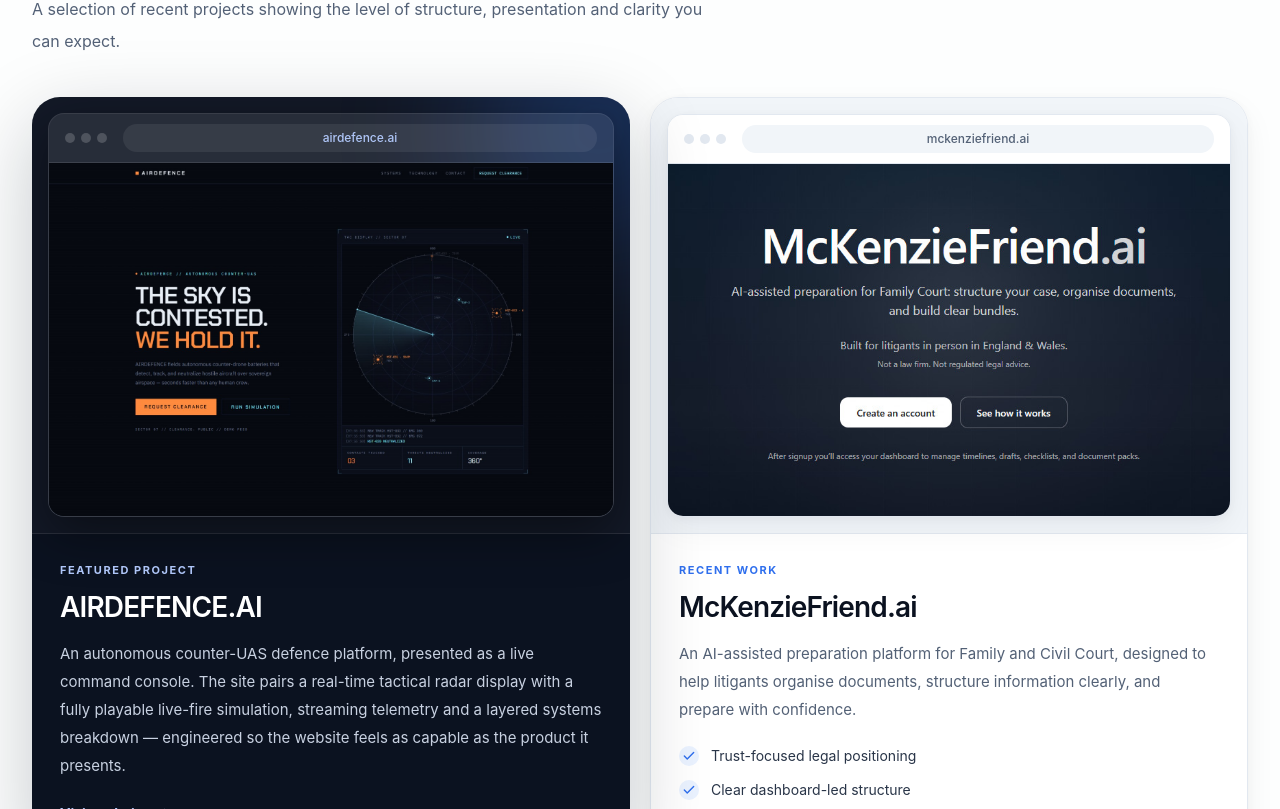
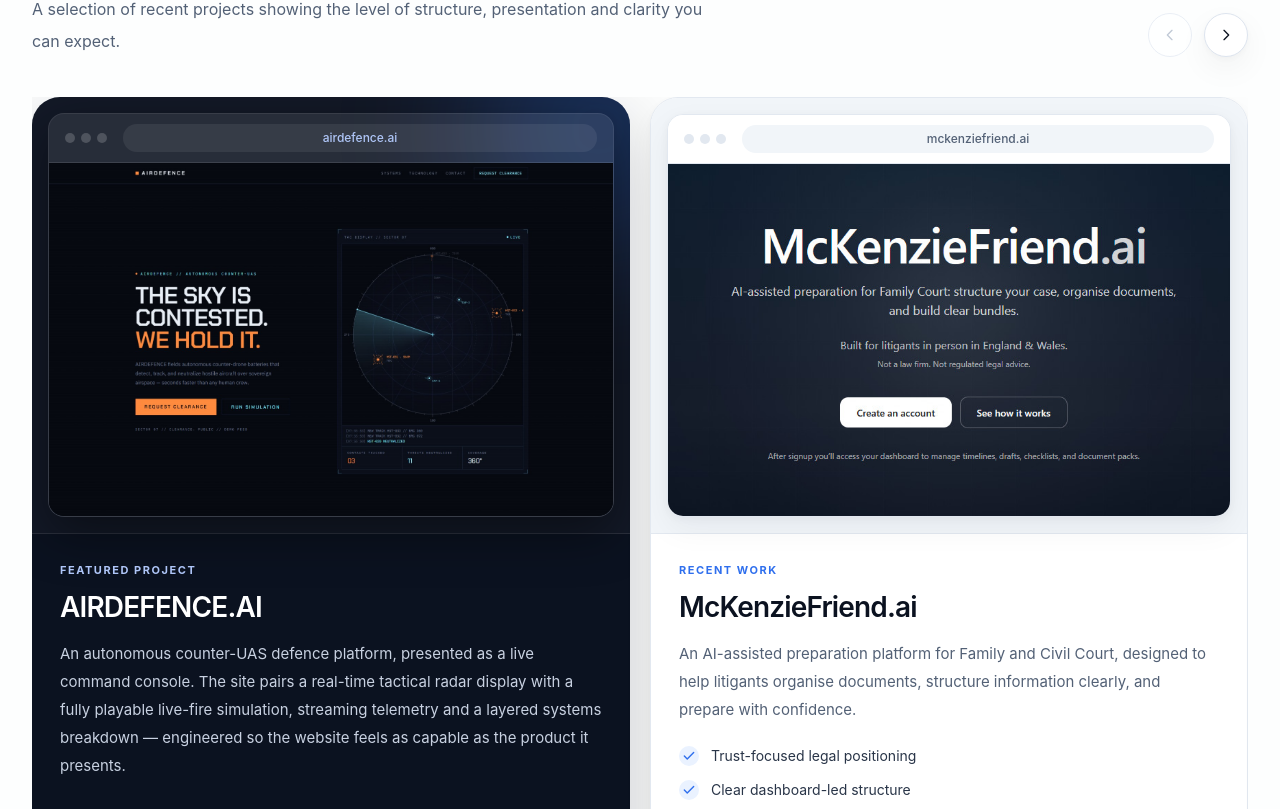
Before and after one commit to cleanwebsitesuk/cleanwebsites, a Next.js app: page / in a window 1280 px wide. Shown: the part 2231-3040 px from the top of the page. Built offline with nearby package versions, Linux system fonts and the light colour scheme.

Commit message:
Update page.tsx

```diff
--- a/app/page.tsx
+++ b/app/page.tsx
@@ -31,7 +31,8 @@ const FIT_POINTS = [
   "Suitable for many small businesses, including local and professional services",
 ] as const;
 
-const FEATURED_PROJECT = {
+const PORTFOLIO_ITEMS = [
+  {
     title: "AIRDEFENCE.AI",
     domain: "airdefence.ai",
     description:
@@ -39,9 +40,9 @@ const FEATURED_PROJECT = {
     href: "https://www.airdefence.ai",
     image: "/portfolio/airdefence.png",
     kicker: "Featured project",
-} as const;
-
-const PORTFOLIO_ITEMS = [
+    featured: true,
+    points: [],
+  },
   {
     title: "McKenzieFriend.ai",
     domain: "mckenziefriend.ai",
@@ -50,6 +51,7 @@ const PORTFOLIO_ITEMS = [
     href: "https://mckenziefriend.ai",
     image: "/portfolio/mckenziefriend.png",
     kicker: "Recent work",
+    featured: false,
     points: [
       "Trust-focused legal positioning",
       "Clear dashboard-led structure",
@@ -64,6 +66,7 @@ const PORTFOLIO_ITEMS = [
     href: "https://fareguard.co.uk",
     image: "/portfolio/fareguard.png",
     kicker: "Recent work",
+    featured: false,
     points: [
       "Clear automation-led user journey",
       "Built around trust and simplicity",
@@ -981,56 +984,131 @@ function FitSection({ reduceMotion }: { reduceMotion: boolean }) {
   );
 }
 
-function FeaturedPortfolioCard({ index = 0 }: { index?: number }) {
-  const item = FEATURED_PROJECT;
-
-  return (
-    <Reveal delay={index * 0.08}>
+function ChevronIcon({ direction }: { direction: "left" | "right" }) {
+  return (
+    <svg
+      aria-hidden="true"
+      viewBox="0 0 24 24"
+      className={`h-4 w-4 ${direction === "left" ? "rotate-180" : ""}`}
+      fill="none"
+      stroke="currentColor"
+      strokeWidth="2"
+      strokeLinecap="round"
+      strokeLinejoin="round"
+    >
+      <path d="m9 5 7 7-7 7" />
+    </svg>
+  );
+}
+
+function PortfolioCard({ item, index }: { item: (typeof PORTFOLIO_ITEMS)[number]; index: number }) {
+  const dark = item.featured;
+
+  return (
+    <Reveal delay={index * 0.08} className="flex h-full">
       <a
         href={item.href}
         target="_blank"
         rel="noreferrer"
-        className={`group relative block overflow-hidden rounded-[28px] bg-[#0B1220] transition duration-300 hover:-translate-y-1 motion-reduce:transition-none motion-reduce:hover:translate-y-0 ${SHADOW_DARK} ${FOCUS_RING}`}
-      >
-        {/* Ambient glow — mirrors the dark package panel so the page reads as one system */}
-        <div className="pointer-events-none absolute -right-24 -top-24 h-64 w-64 rounded-full bg-[#2F6FED]/25 blur-3xl" aria-hidden="true" />
-
-        <div className="relative border-b border-white/10 bg-white/[0.03] p-3 sm:p-4">
-          <div className="overflow-hidden rounded-2xl border border-white/12 bg-white/[0.04] shadow-[0_16px_50px_rgba(0,0,0,0.45)]">
-            {/* Browser chrome — kept dark so the preview sits in its own world */}
-            <div className="flex items-center gap-2 border-b border-white/10 bg-white/[0.05] px-4 py-2.5">
+        className={`group relative flex h-full w-full flex-col overflow-hidden rounded-[28px] transition duration-300 hover:-translate-y-1 motion-reduce:transition-none motion-reduce:hover:translate-y-0 ${FOCUS_RING} ${
+          dark
+            ? `bg-[#0B1220] ${SHADOW_DARK}`
+            : `border border-[#E2E8F0] bg-white ${SHADOW_SOFT} hover:shadow-[0_4px_12px_rgba(11,18,32,0.06),0_24px_60px_rgba(11,18,32,0.10)]`
+        }`}
+      >
+        {/* Ambient glow on the featured card — mirrors the dark package panel */}
+        {dark && (
+          <div
+            className="pointer-events-none absolute -right-24 -top-24 h-64 w-64 rounded-full bg-[#2F6FED]/25 blur-3xl"
+            aria-hidden="true"
+          />
+        )}
+
+        <div
+          className={`relative p-3 sm:p-4 ${
+            dark ? "border-b border-white/10 bg-white/[0.03]" : "border-b border-[#E2E8F0] bg-[#F1F5F9]"
+          }`}
+        >
+          <div
+            className={`overflow-hidden rounded-2xl ${
+              dark
+                ? "border border-white/12 bg-white/[0.04] shadow-[0_16px_50px_rgba(0,0,0,0.45)]"
+                : `border border-[#E2E8F0] bg-white ${SHADOW_SOFT}`
+            }`}
+          >
+            {/* Browser chrome — domain shown once, in the URL bar where it belongs */}
+            <div
+              className={`flex items-center gap-2 px-4 py-2.5 ${
+                dark ? "border-b border-white/10 bg-white/[0.05]" : "border-b border-[#E2E8F0] bg-white"
+              }`}
+            >
               <div className="flex gap-1.5">
-                <span className="h-2.5 w-2.5 rounded-full bg-white/18" />
-                <span className="h-2.5 w-2.5 rounded-full bg-white/18" />
-                <span className="h-2.5 w-2.5 rounded-full bg-white/18" />
-              </div>
-              <div className="ml-2 flex h-7 flex-1 items-center justify-center rounded-full bg-white/[0.07] px-4 text-[12px] font-medium text-[#AFC6F8]">
+                <span className={`h-2.5 w-2.5 rounded-full ${dark ? "bg-white/18" : "bg-[#E2E8F0]"}`} />
+                <span className={`h-2.5 w-2.5 rounded-full ${dark ? "bg-white/18" : "bg-[#E2E8F0]"}`} />
+                <span className={`h-2.5 w-2.5 rounded-full ${dark ? "bg-white/18" : "bg-[#E2E8F0]"}`} />
+              </div>
+              <div
+                className={`ml-2 flex h-7 flex-1 items-center justify-center rounded-full px-4 text-[12px] font-medium ${
+                  dark ? "bg-white/[0.07] text-[#AFC6F8]" : "bg-[#F1F5F9] text-[#536176]"
+                }`}
+              >
                 {item.domain}
               </div>
             </div>
-            <div className="aspect-[16/10] overflow-hidden bg-[#060B14]">
+            <div className={`aspect-[16/10] overflow-hidden ${dark ? "bg-[#060B14]" : "bg-[#F1F5F9]"}`}>
               <Image
                 src={item.image}
                 alt={`${item.title} preview`}
                 width={1280}
                 height={800}
-                sizes="(max-width: 1024px) 100vw, 50vw"
+                sizes="(max-width: 640px) 88vw, (max-width: 1024px) 64vw, 50vw"
                 className="h-full w-full object-cover object-top transition duration-700 motion-reduce:transition-none md:group-hover:scale-[1.03]"
               />
             </div>
           </div>
         </div>
 
-        <div className="relative p-6 sm:p-7">
-          <div className="text-[11px] font-bold uppercase tracking-[0.14em] text-[#AFC6F8]">
+        <div className="relative flex flex-1 flex-col p-6 sm:p-7">
+          <div
+            className={`text-[11px] font-bold uppercase tracking-[0.14em] ${
+              dark ? "text-[#AFC6F8]" : "text-[#2F6FED]"
+            }`}
+          >
             {item.kicker}
           </div>
-          <h3 className="mt-2 text-[1.5rem] font-semibold tracking-[-0.03em] text-white sm:text-[1.75rem]">
+          <h3
+            className={`mt-2 text-[1.5rem] font-semibold tracking-[-0.03em] sm:text-[1.75rem] ${
+              dark ? "text-white" : "text-[#0B1220]"
+            }`}
+          >
             {item.title}
           </h3>
-          <p className="mt-3 text-sm leading-7 text-[#C8D1E1] sm:text-[15px]">{item.description}</p>
-
-          <div className="mt-6 inline-flex items-center gap-2 text-sm font-bold text-[#AFC6F8]">
+          <p className={`mt-3 text-sm leading-7 sm:text-[15px] ${dark ? "text-[#C8D1E1]" : "text-[#536176]"}`}>
+            {item.description}
+          </p>
+
+          {item.points.length > 0 && (
+            <div className="mt-5 grid gap-2.5">
+              {item.points.map((point) => (
+                <div
+                  key={point}
+                  className={`flex items-start gap-3 text-sm leading-6 ${
+                    dark ? "text-[#F8FAFC]" : "text-[#293548]"
+                  }`}
+                >
+                  <CheckBadge dark={dark} />
+                  {point}
+                </div>
+              ))}
+            </div>
+          )}
+
+          {/* mt-auto pins the link to the card base so every card ends at the same line */}
+          <div
+            className={`mt-auto inline-flex items-center gap-2 pt-6 text-sm font-bold ${
+              dark ? "text-[#AFC6F8]" : "text-[#2F6FED]"
+            }`}
+          >
             Visit website
             <ArrowRight />
           </div>
@@ -1040,73 +1118,59 @@ function FeaturedPortfolioCard({ index = 0 }: { index?: number }) {
   );
 }
 
-function PortfolioCard({ item, index }: { item: (typeof PORTFOLIO_ITEMS)[number]; index: number }) {
-  return (
-    <Reveal delay={index * 0.08}>
-      <a
-        href={item.href}
-        target="_blank"
-        rel="noreferrer"
-        className={`group block overflow-hidden rounded-[28px] border border-[#E2E8F0] bg-white transition duration-300 hover:-translate-y-1 motion-reduce:transition-none motion-reduce:hover:translate-y-0 ${SHADOW_SOFT} hover:shadow-[0_4px_12px_rgba(11,18,32,0.06),0_24px_60px_rgba(11,18,32,0.10)] ${FOCUS_RING}`}
-      >
-        <div className="border-b border-[#E2E8F0] bg-[#F1F5F9] p-3 sm:p-4">
-          <div className={`overflow-hidden rounded-2xl border border-[#E2E8F0] bg-white ${SHADOW_SOFT}`}>
-            {/* Browser chrome — domain shown once, in the URL bar where it belongs */}
-            <div className="flex items-center gap-2 border-b border-[#E2E8F0] bg-white px-4 py-2.5">
-              <div className="flex gap-1.5">
-                <span className="h-2.5 w-2.5 rounded-full bg-[#E2E8F0]" />
-                <span className="h-2.5 w-2.5 rounded-full bg-[#E2E8F0]" />
-                <span className="h-2.5 w-2.5 rounded-full bg-[#E2E8F0]" />
-              </div>
-              <div className="ml-2 flex h-7 flex-1 items-center justify-center rounded-full bg-[#F1F5F9] px-4 text-[12px] font-medium text-[#536176]">
-                {item.domain}
-              </div>
-            </div>
-            <div className="aspect-[16/10] overflow-hidden bg-[#F1F5F9]">
-              <Image
-                src={item.image}
-                alt={`${item.title} preview`}
-                width={1280}
-                height={800}
-                sizes="(max-width: 1024px) 100vw, 50vw"
-                className="h-full w-full object-cover object-top transition duration-700 motion-reduce:transition-none md:group-hover:scale-[1.03]"
-              />
-            </div>
-          </div>
-        </div>
-
-        <div className="p-6 sm:p-7">
-          <div className="text-[11px] font-bold uppercase tracking-[0.14em] text-[#2F6FED]">
-            {item.kicker}
-          </div>
-          <h3 className="mt-2 text-[1.5rem] font-semibold tracking-[-0.03em] text-[#0B1220] sm:text-[1.75rem]">
-            {item.title}
-          </h3>
-          <p className="mt-3 text-sm leading-7 text-[#536176] sm:text-[15px]">{item.description}</p>
-
-          <div className="mt-5 grid gap-2.5">
-            {item.points.map((point) => (
-              <div key={point} className="flex items-start gap-3 text-sm leading-6 text-[#293548]">
-                <CheckBadge />
-                {point}
-              </div>
-            ))}
-          </div>
-
-          <div className="mt-6 inline-flex items-center gap-2 text-sm font-bold text-[#2F6FED]">
-            Visit website
-            <ArrowRight />
-          </div>
-        </div>
-      </a>
-    </Reveal>
-  );
-}
-
 function PortfolioSection() {
+  const reduceMotion = useReducedMotion() ?? false;
+  const scrollerRef = useRef<HTMLDivElement>(null);
+  const [canPrev, setCanPrev] = useState(false);
+  const [canNext, setCanNext] = useState(true);
+
+  const updateArrows = useCallback(() => {
+    const el = scrollerRef.current;
+    if (!el) return;
+    setCanPrev(el.scrollLeft > 8);
+    setCanNext(el.scrollLeft < el.scrollWidth - el.clientWidth - 8);
+  }, []);
+
+  useEffect(() => {
+    const el = scrollerRef.current;
+    if (!el) return;
+    updateArrows();
+    el.addEventListener("scroll", updateArrows, { passive: true });
+    window.addEventListener("resize", updateArrows);
+    return () => {
+      el.removeEventListener("scroll", updateArrows);
+      window.removeEventListener("resize", updateArrows);
+    };
+  }, [updateArrows]);
+
+  const scrollByCard = (direction: 1 | -1) => {
+    const el = scrollerRef.current;
+    if (!el) return;
+    const card = el.querySelector<HTMLElement>("[data-portfolio-card]");
+    const amount = card ? card.offsetWidth + 20 : el.clientWidth * 0.8; // gap-5 = 20px
+    el.scrollBy({ left: direction * amount, behavior: reduceMotion ? "auto" : "smooth" });
+  };
+
+  const arrowButton = (direction: 1 | -1, enabled: boolean, label: string) => (
+    <button
+      type="button"
+      aria-label={label}
+      disabled={!enabled}
+      onClick={() => scrollByCard(direction)}
+      className={`inline-flex h-11 w-11 items-center justify-center rounded-full border transition duration-200 ${FOCUS_RING} ${
+        enabled
+          ? `border-[#DDE4EE] bg-white text-[#0B1220] ${SHADOW_SOFT} hover:border-[#C4CFDE]`
+          : "cursor-default border-[#E9EEF5] bg-white/60 text-[#C0C9D6]"
+      }`}
+    >
+      <ChevronIcon direction={direction === 1 ? "right" : "left"} />
+    </button>
+  );
+
   return (
     <section id="portfolio" className="scroll-mt-16 border-y border-[#E2E8F0] bg-white/68">
       <SectionShell>
+        <div className="flex flex-wrap items-end justify-between gap-6">
           <div className="max-w-3xl">
             <SectionEyebrow>Portfolio</SectionEyebrow>
             <SectionHeading>Recent work</SectionHeading>
@@ -1116,10 +1180,25 @@ function PortfolioSection() {
             </p>
           </div>
 
-        <div className="mt-10 grid gap-5 lg:grid-cols-2">
-          <FeaturedPortfolioCard index={0} />
+          <div className="hidden items-center gap-3 sm:flex">
+            {arrowButton(-1, canPrev, "Previous project")}
+            {arrowButton(1, canNext, "Next project")}
+          </div>
+        </div>
+
+        {/* One row, uniform cards — swipe on touch, arrows on desktop */}
+        <div
+          ref={scrollerRef}
+          className="mt-10 flex snap-x snap-mandatory items-stretch gap-5 overflow-x-auto pb-4 [-ms-overflow-style:none] [scrollbar-width:none] [&::-webkit-scrollbar]:hidden"
+        >
           {PORTFOLIO_ITEMS.map((item, index) => (
-            <PortfolioCard key={item.title} item={item} index={index + 1} />
+            <div
+              key={item.title}
+              data-portfolio-card
+              className="w-[88%] shrink-0 snap-start sm:w-[64%] lg:w-[calc(50%-0.625rem)]"
+            >
+              <PortfolioCard item={item} index={index} />
+            </div>
           ))}
         </div>
       </SectionShell>
```
Lines whose indentation alone changed are shown as unchanged.
